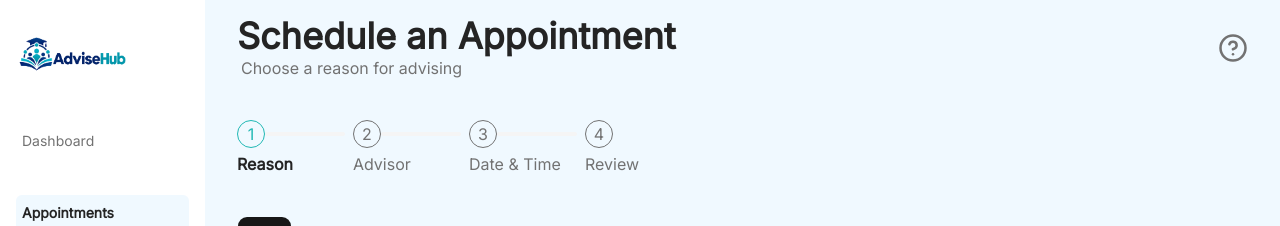
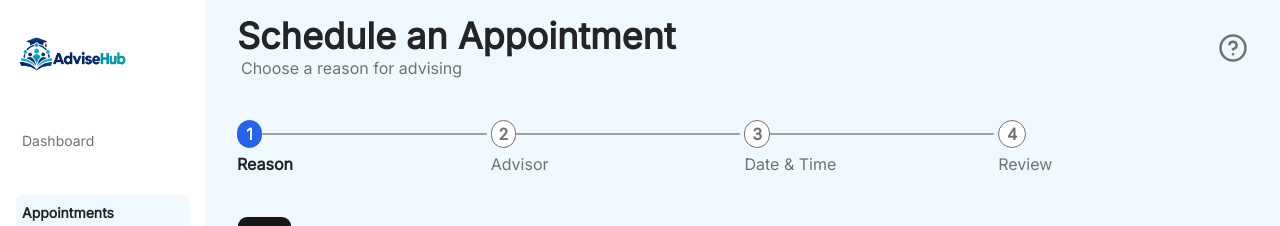
Before and after one commit to Keni-Khourie/advisehub, a Next.js app: page /appointments/schedule-appointment in a window 1280 px wide. Both pictures are taken after a click on the button "Start". Shown: the top 226 px of the page. Built offline with nearby package versions, Linux system fonts and the light colour scheme; no server answers.

Commit message:
modified step component to match new prototype

```diff
--- a/app/(pages)/appointments/schedule-appointment/_studentComponents/ScheduleSteps.tsx
+++ b/app/(pages)/appointments/schedule-appointment/_studentComponents/ScheduleSteps.tsx
@@ -10,7 +10,7 @@ const ScheduleSteps = () => {
   return (
     <>{
         contextData.componentDetails.step !=="none" && (
-            <div className="flex gap-x-2">
+            <div className="flex gap-x-1">
         {studentScheduleAppointmentSteps.map((step, index)=><StepNumber key={index} text={step} step={index+1}/>)}
     </div>
         )
--- a/app/(pages)/appointments/schedule-appointment/_studentComponents/StepNumber.tsx
+++ b/app/(pages)/appointments/schedule-appointment/_studentComponents/StepNumber.tsx
@@ -4,6 +4,8 @@ import { StudentScheduleAppointmentContext } from "./StudentAppointmentSchedule"
 import { StudentScheduleAppointmentStep } from "@/types";
 import { cn } from "@/lib/utils";
 import { getStudentScheduleStepCompletion } from "@/lib/utilityFunctions";
+import GreenCheck from "@/customUI/GreenCheck";
+import BlueCheck from "@/customUI/BlueCheck";
 
 interface Props{
     text:StudentScheduleAppointmentStep,
@@ -16,12 +18,14 @@ const StepNumber = ({text, step}:Props) => {
   return (
     <>
     {text!=="none" && (
-        <div className="flex flex-col gap-y-1 justify-center">
-        <div className="flex items-center">
-            <p className={cn("border h-7 w-7 flex justify-center items-center text-center rounded-full text-ahTextGrey border-ahTextGrey", isActive &&"text-ahGreen border-ahGreen")}>{step}</p>
-            {text!=="Review"&& <div className={cn("h-1 w-20 bg-ahGrey rounded-sm", isCompleted && "bg-ahGreen")}></div>}
+        <div className="flex flex-col gap-y-1 justify-center w-full">
+        <div className="flex items-center w-full">
+            {!isCompleted && <p className={cn("border bg-white h-7 w-7 flex justify-center items-center text-center rounded-full text-ahTextGrey border-ahTextGrey font-semibold", isActive &&"text-white bg-ahDeepBlue border-ahDeepBlue")}>{step}</p>}
+            {isCompleted &&<BlueCheck/>}
+            {text!=="Review"&& <div className={cn("h-0.5 w-full bg-stone-400 rounded-sm", isCompleted && "bg-ahGreen")}></div>}
         </div>
         <p className={cn("font-thin text-ahTextGrey", isActive && "font-semibold text-ahTextBlack")}>{text}</p>
+
     </div>
     )}
     </>
--- a/app/(pages)/appointments/schedule-appointment/_studentComponents/StudentAppointmentScheduleLanding.tsx
+++ b/app/(pages)/appointments/schedule-appointment/_studentComponents/StudentAppointmentScheduleLanding.tsx
@@ -11,9 +11,9 @@ import {
 } from "@/components/ui/card";
 import { cn } from "@/lib/utils";
 
-import GreenButton from '@/customUI/GreenButton';
 import { getStudentAppointmentScheduleComponentDetailsByView } from '@/lib/utilityFunctions';
 import GreenCheckOption from '@/customUI/GreenCheckOption';
+import BlueButton from '@/customUI/BlueButton';
 const StudentAppointmentScheduleLanding = () => {
     const contextData = useContext(StudentScheduleAppointmentContext)
     const landingCardOptions:string[] = ["Choose advising reason", "Select an available time", "Choose an advisor", "Review and confirm"]
@@ -24,7 +24,7 @@ const StudentAppointmentScheduleLanding = () => {
   return (
     <div className="w-full">
       <SectionHeader headerText="Let's set up your advising session" subtitle="You'll choose what you need help with, select an available time, then review before booking." additionalClass=""/>
-      <Card className={cn("pb-20 bg-ahGrey border rounded-sm")}>
+      <Card className={cn("pb-20 bg-white border rounded-md")}>
       <CardHeader className="">
         <CardTitle className="font-semibold text-lg">Before You Start</CardTitle>
         <CardDescription className=""></CardDescription>
@@ -34,7 +34,7 @@ const StudentAppointmentScheduleLanding = () => {
       </CardContent>
     </Card>
     <div className="mt-5 flex justify-end">
-      <GreenButton text="Start" additionalStyle="w-2/12 rounded-sm" onClick={startAppointmentScheduling}/>
+      <BlueButton text="Start" additionalStyle="w-2/12 rounded-lg" onClick={startAppointmentScheduling}/>
     </div>
     </div>
   )
--- a/customUI/BlueButton.tsx
+++ b/customUI/BlueButton.tsx
@@ -9,7 +9,7 @@ interface Props extends ComponentProps<typeof Button>{
 const BlueButton = ({text, additionalStyle, ...props}:Props) => {
 
   return (
-    <Button className={cn("bg-ahDeepBlue hover:bg-ahHoverDeepBlue text-white text-center font-semibold text-sm w-full h-10 rounded-sm cursor-pointer",additionalStyle)} {...props}>{text}</Button>
+    <Button className={cn("bg-ahDeepBlue hover:bg-ahHoverDeepBlue text-white text-center font-semibold text-sm w-full h-10 rounded-lg cursor-pointer",additionalStyle)} {...props}>{text}</Button>
   )
 }
 
--- /dev/null
+++ b/customUI/BlueCheck.tsx
@@ -0,0 +1,14 @@
+import { cn } from "@/lib/utils";
+import { FaCheckCircle } from "react-icons/fa";
+interface Props {
+size?:number
+additionalClass?:string
+}
+
+const BlueCheck = ({size, additionalClass}:Props) => {
+  return (
+    <FaCheckCircle className={cn("text-ahDeepBlue bg-white rounded-full", additionalClass)} size={size??28} />
+  )
+}
+
+export default BlueCheck
--- /dev/null
+++ b/customUI/GreenCheck.tsx
@@ -0,0 +1,14 @@
+import { cn } from "@/lib/utils";
+import { FaCheckCircle } from "react-icons/fa";
+interface Props {
+size?:number
+additionalClass?:string
+}
+
+const GreenCheck = ({size, additionalClass}:Props) => {
+  return (
+    <FaCheckCircle className={cn("text-ahGreen bg-white rounded-full", additionalClass)} size={size??28} />
+  )
+}
+
+export default GreenCheck
--- a/customUI/GreenCheckOption.tsx
+++ b/customUI/GreenCheckOption.tsx
@@ -1,4 +1,5 @@
-import { FaCheckCircle } from "react-icons/fa";
+
+import GreenCheck from "./GreenCheck";
 interface Props {
   text: string;
 }
@@ -6,7 +7,7 @@ interface Props {
 const GreenCheckOption = ({ text }: Props) => {
   return (
     <div className="flex items-center gap-x-3">
-      <FaCheckCircle className="text-ahGreen bg-white rounded-full" size={28} />
+      <GreenCheck/>
       <p className="font-medium text-sm">{text}</p>
     </div>
   );
```
